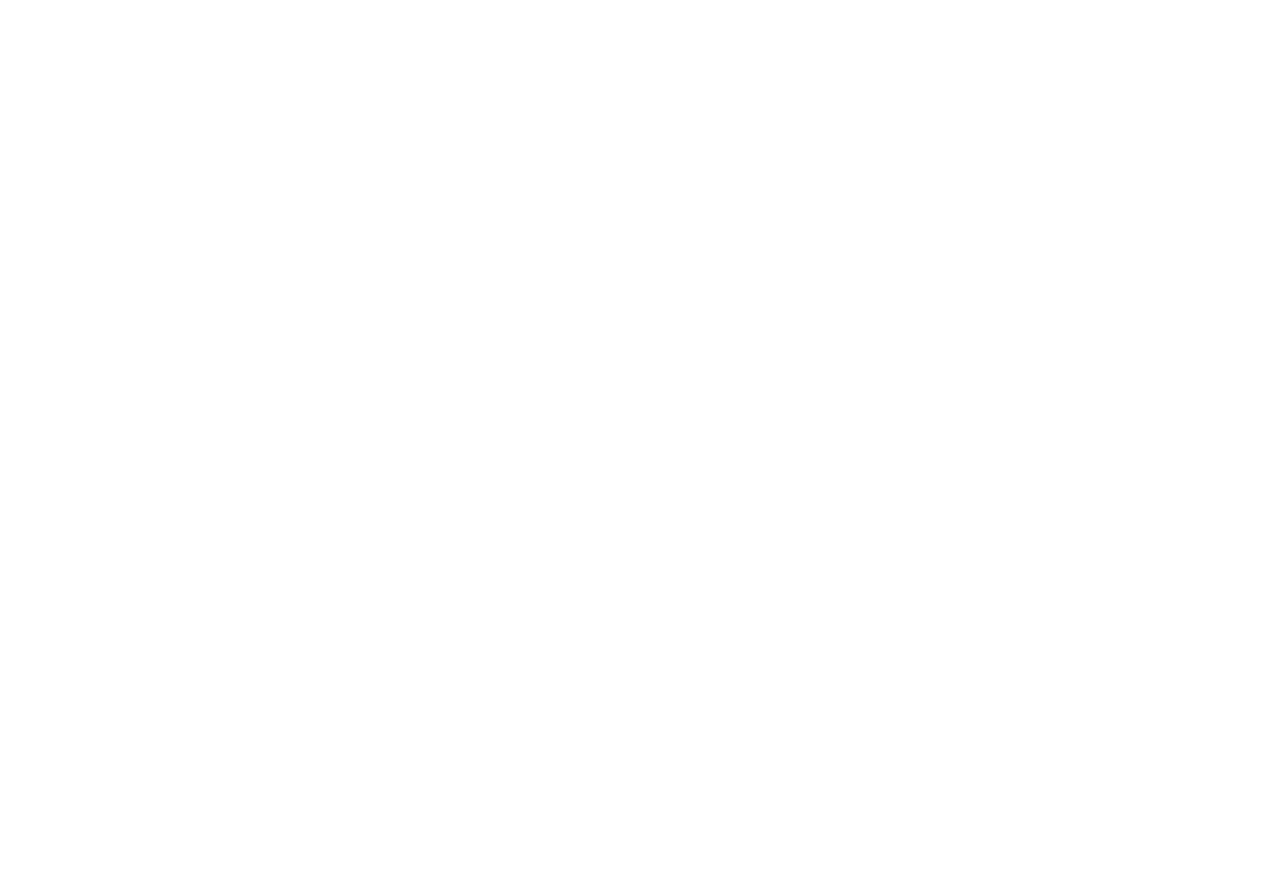
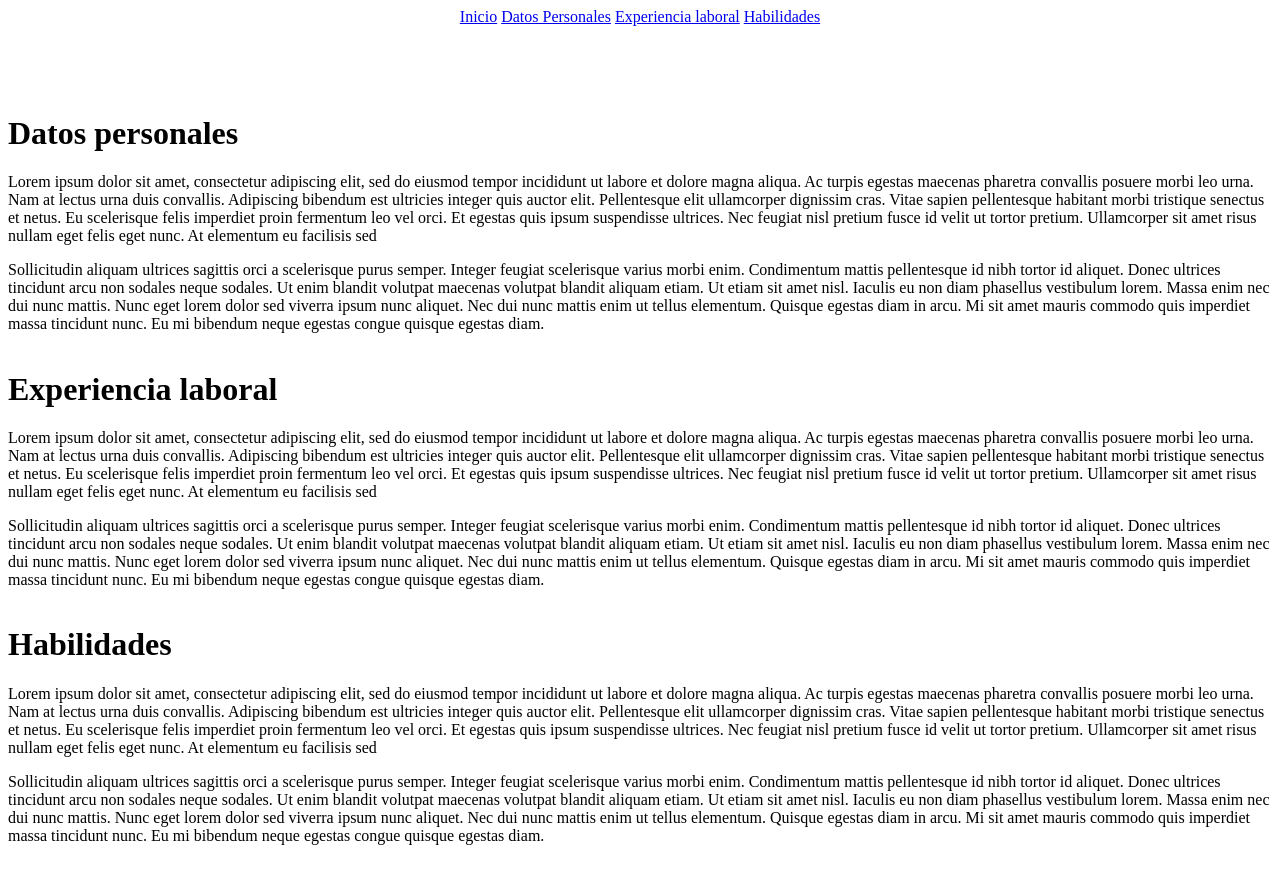
Before and after one commit to mirabelli11/TP_AP4.0_1rosPasos, a plain HTML site: page index.html in a window 1280 px wide. Before the commit the page ends 800 px from the top, so only its background shows below. Drawn offline with Linux system fonts and the light colour scheme.

Commit message:
Formato Nav y contenido de prueba

```diff
--- a/index.html
+++ b/index.html
@@ -4,9 +4,34 @@
     <meta charset="UTF-8">
     <meta http-equiv="X-UA-Compatible" content="IE=edge">
     <meta name="viewport" content="width=device-width, initial-scale=1.0">
+    <link rel="stylesheet" href="styles.css">
     <title>Antonio Lopez</title>
 </head>
 <body>
-
+    <div class="container">
+        <div class="nav-container" id="inicio">
+            <nav>
+                <a href="#inicio">Inicio</a>
+                <a href="#datosPersonales">Datos Personales</a>
+                <a href="#experiencia">Experiencia laboral</a>
+                <a href="#habilidades">Habilidades</a>
+              </nav>
+        </div>
+        <div class="datosPersonales" id="datosPersonales">
+            <h1>Datos personales</h1>
+            <p>Lorem ipsum dolor sit amet, consectetur adipiscing elit, sed do eiusmod tempor incididunt ut labore et dolore magna aliqua. Ac turpis egestas maecenas pharetra convallis posuere morbi leo urna. Nam at lectus urna duis convallis. Adipiscing bibendum est ultricies integer quis auctor elit. Pellentesque elit ullamcorper dignissim cras. Vitae sapien pellentesque habitant morbi tristique senectus et netus. Eu scelerisque felis imperdiet proin fermentum leo vel orci. Et egestas quis ipsum suspendisse ultrices. Nec feugiat nisl pretium fusce id velit ut tortor pretium. Ullamcorper sit amet risus nullam eget felis eget nunc. At elementum eu facilisis sed</p>
+            <p>Sollicitudin aliquam ultrices sagittis orci a scelerisque purus semper. Integer feugiat scelerisque varius morbi enim. Condimentum mattis pellentesque id nibh tortor id aliquet. Donec ultrices tincidunt arcu non sodales neque sodales. Ut enim blandit volutpat maecenas volutpat blandit aliquam etiam. Ut etiam sit amet nisl. Iaculis eu non diam phasellus vestibulum lorem. Massa enim nec dui nunc mattis. Nunc eget lorem dolor sed viverra ipsum nunc aliquet. Nec dui nunc mattis enim ut tellus elementum. Quisque egestas diam in arcu. Mi sit amet mauris commodo quis imperdiet massa tincidunt nunc. Eu mi bibendum neque egestas congue quisque egestas diam.</p>
+        </div>
+        <div class="experiencia" id="experiencia">
+            <h1>Experiencia laboral</h1>
+            <p>Lorem ipsum dolor sit amet, consectetur adipiscing elit, sed do eiusmod tempor incididunt ut labore et dolore magna aliqua. Ac turpis egestas maecenas pharetra convallis posuere morbi leo urna. Nam at lectus urna duis convallis. Adipiscing bibendum est ultricies integer quis auctor elit. Pellentesque elit ullamcorper dignissim cras. Vitae sapien pellentesque habitant morbi tristique senectus et netus. Eu scelerisque felis imperdiet proin fermentum leo vel orci. Et egestas quis ipsum suspendisse ultrices. Nec feugiat nisl pretium fusce id velit ut tortor pretium. Ullamcorper sit amet risus nullam eget felis eget nunc. At elementum eu facilisis sed</p>
+            <p>Sollicitudin aliquam ultrices sagittis orci a scelerisque purus semper. Integer feugiat scelerisque varius morbi enim. Condimentum mattis pellentesque id nibh tortor id aliquet. Donec ultrices tincidunt arcu non sodales neque sodales. Ut enim blandit volutpat maecenas volutpat blandit aliquam etiam. Ut etiam sit amet nisl. Iaculis eu non diam phasellus vestibulum lorem. Massa enim nec dui nunc mattis. Nunc eget lorem dolor sed viverra ipsum nunc aliquet. Nec dui nunc mattis enim ut tellus elementum. Quisque egestas diam in arcu. Mi sit amet mauris commodo quis imperdiet massa tincidunt nunc. Eu mi bibendum neque egestas congue quisque egestas diam.</p>
+        </div>
+        <div class="habilidades" id="habilidades">
+            <h1>Habilidades</h1>
+            <p>Lorem ipsum dolor sit amet, consectetur adipiscing elit, sed do eiusmod tempor incididunt ut labore et dolore magna aliqua. Ac turpis egestas maecenas pharetra convallis posuere morbi leo urna. Nam at lectus urna duis convallis. Adipiscing bibendum est ultricies integer quis auctor elit. Pellentesque elit ullamcorper dignissim cras. Vitae sapien pellentesque habitant morbi tristique senectus et netus. Eu scelerisque felis imperdiet proin fermentum leo vel orci. Et egestas quis ipsum suspendisse ultrices. Nec feugiat nisl pretium fusce id velit ut tortor pretium. Ullamcorper sit amet risus nullam eget felis eget nunc. At elementum eu facilisis sed</p>
+            <p>Sollicitudin aliquam ultrices sagittis orci a scelerisque purus semper. Integer feugiat scelerisque varius morbi enim. Condimentum mattis pellentesque id nibh tortor id aliquet. Donec ultrices tincidunt arcu non sodales neque sodales. Ut enim blandit volutpat maecenas volutpat blandit aliquam etiam. Ut etiam sit amet nisl. Iaculis eu non diam phasellus vestibulum lorem. Massa enim nec dui nunc mattis. Nunc eget lorem dolor sed viverra ipsum nunc aliquet. Nec dui nunc mattis enim ut tellus elementum. Quisque egestas diam in arcu. Mi sit amet mauris commodo quis imperdiet massa tincidunt nunc. Eu mi bibendum neque egestas congue quisque egestas diam.</p>
+        </div>
+      </div>
 </body>
 </html>
--- a/styles.css
+++ b/styles.css
@@ -0,0 +1,31 @@
+.container {  display: grid;
+    grid-template-columns: 1fr;
+    grid-template-rows: 1fr 3fr 3fr 3fr;
+    gap: 0px 0px;
+    grid-auto-flow: row;
+    grid-template-areas:
+      "nav-container"
+      "datosPersonales"
+      "experiencia"
+      "habilidades";
+  }
+
+  .nav-container {
+    justify-self: center;
+    grid-area: nav-container;
+    position: sticky;
+    top: 0;
+    z-index: 1;
+  }
+
+  .datosPersonales { grid-area: datosPersonales;
+    z-index: 2;
+    }
+
+  .experiencia { grid-area: experiencia;
+    z-index: 3;
+    }
+
+  .habilidades { grid-area: habilidades;
+    z-index: 4;
+    }
```
